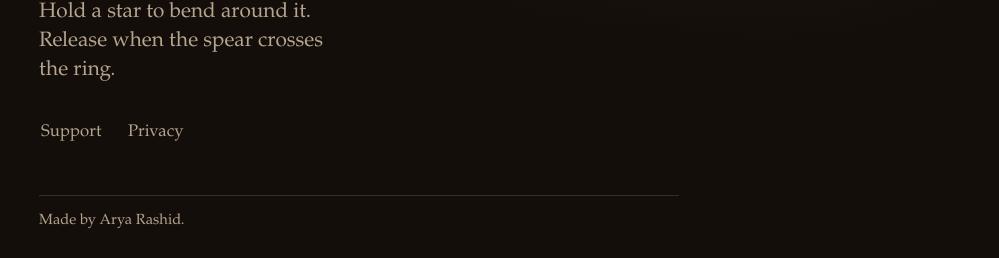
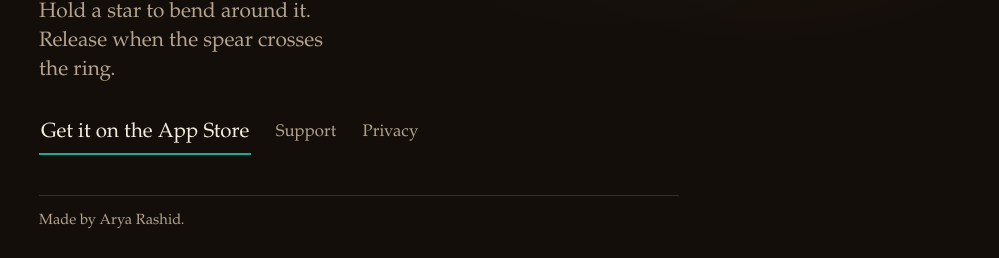
Before and after one commit to aryarashid/perihelion-site, a plain HTML site: page index.html in a window 1280 px wide. Shown: the part 542-800 px from the top of the page, without its empty margins (281-1280 px from the left). Drawn offline with Linux system fonts and the light colour scheme.

Commit message:
Link the App Store listing

```diff
--- a/index.html
+++ b/index.html
@@ -15,6 +15,7 @@
     <h1>Perihelion</h1>
     <p class="lede">Hold a star to bend around it. Release when the spear crosses the ring.</p>
     <nav class="actions" aria-label="Links">
+      <a class="action-primary" href="https://apps.apple.com/app/id6838392790">Get it on the App Store</a>
       <a class="action-quiet" href="support.html">Support</a>
       <a class="action-quiet" href="privacy.html">Privacy</a>
     </nav>
```
